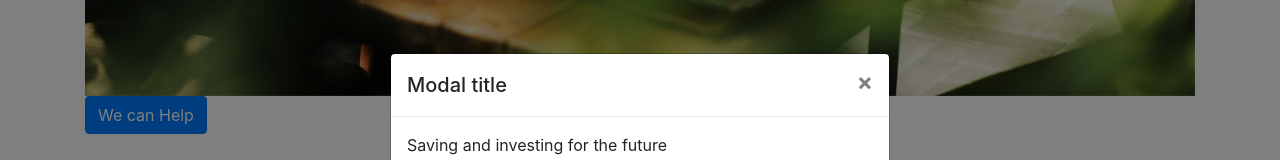
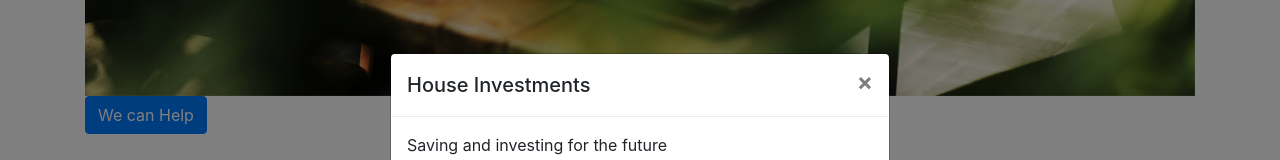
Before and after one commit to lynnbennett/workprojectpb21, a plain HTML site: page index.html in a window 1280 px wide. Both pictures are taken after a click on the button "We can Help". Shown: the part 3303-3463 px from the top of the page. Drawn offline with nearby package versions, Linux system fonts and the light colour scheme; files that its build step writes are made by us from their sources.

Commit message:
final project

```diff
--- a/index.html
+++ b/index.html
@@ -230,7 +230,7 @@ medium-long term horizon avoiding hazards in the expected return of investment.
   <div class="modal-dialog modal-dialog-centered" role="document">
     <div class="modal-content">
       <div class="modal-header">
-        <h5 class="modal-title" id="exampleModalLongTitle">Modal title</h5>
+        <h5 class="modal-title" id="exampleModalLongTitle">House Investments</h5>
         <button type="button" class="close" data-dismiss="modal" aria-label="Close">
           <span aria-hidden="true">&times;</span>
         </button>
```
